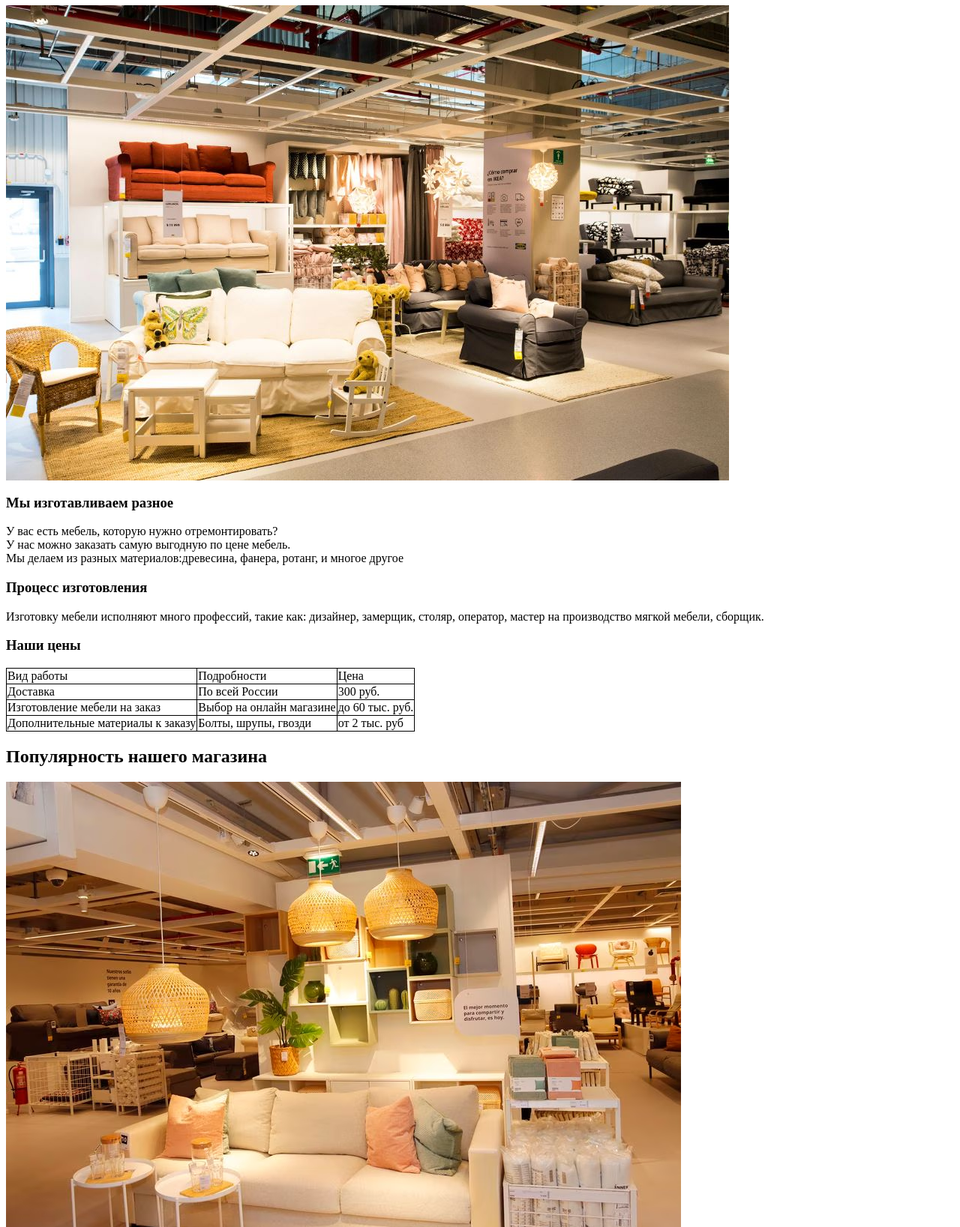
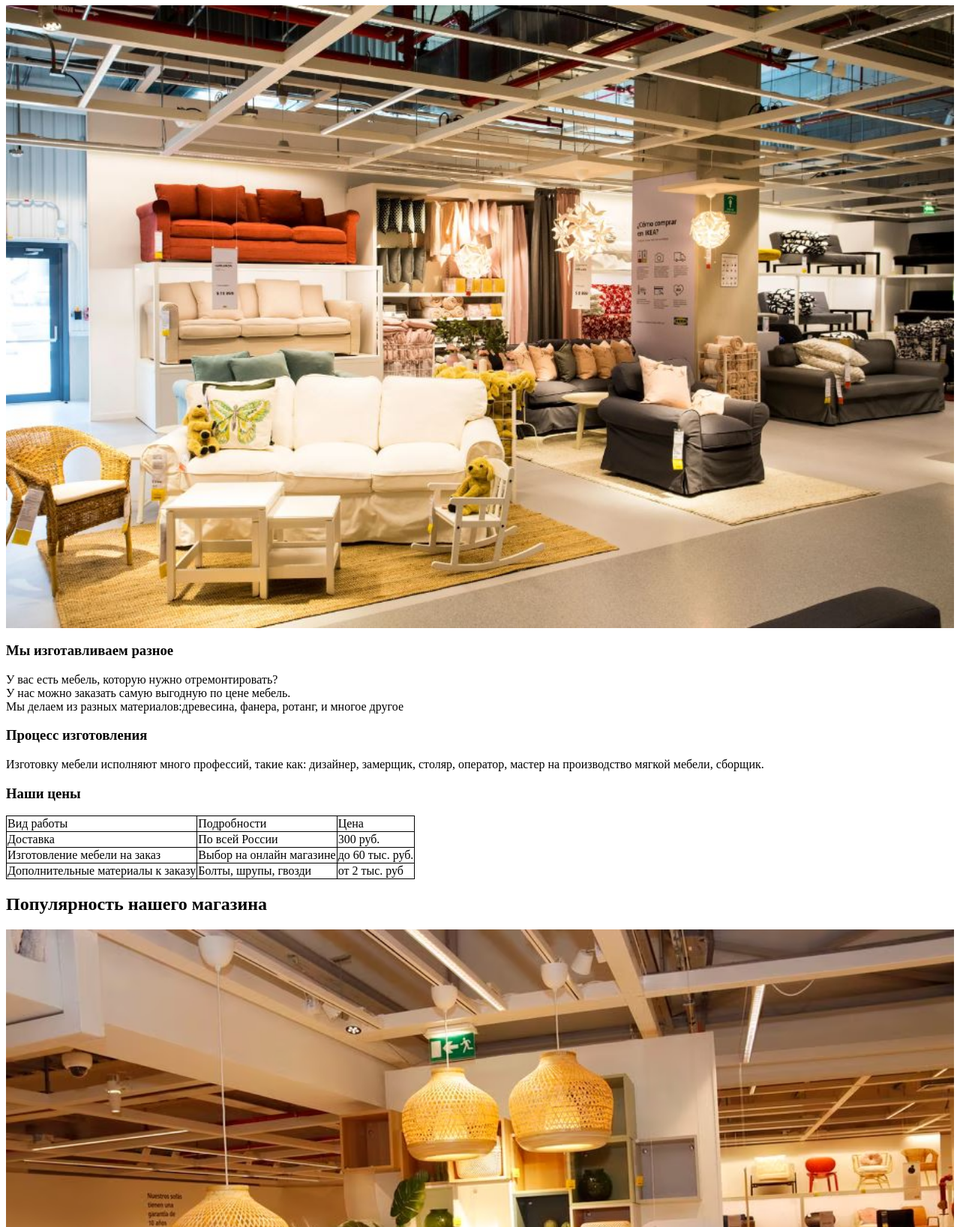
Before and after one commit to Milana221/sport_team, a plain HTML site: page index.html in a window 1280 px wide. Shown: the part 99-1736 px from the top of the page at 75% size. Drawn offline with Linux system fonts and the light colour scheme.

Commit message:
Update index.html

```diff
--- a/index.html
+++ b/index.html
@@ -3,7 +3,7 @@
 <title>Мебельная компания</title>
     <header style="background-color: orange">Мебель.ru</header>
     <main><h1 style="text-align:center">Изготовление мебели на любой вкус</h1>
-        <img src="63515e1a1c83d.jpg">
+        <img src="63515e1a1c83d.jpg"width="100%" >
     <h3>Мы изготавливаем разное</h3>
         <p>У вас есть мебель, которую нужно отремонтировать?
     <br>У нас можно заказать самую выгодную по цене мебель.
@@ -35,7 +35,7 @@
       </tr>
       </table>
     <h2> Популярность нашего магазина</h2>
-        <img src="NHGXCTPVMZG63MLJ2XT7B7HGYQ.avif">
+        <img src="NHGXCTPVMZG63MLJ2XT7B7HGYQ.avif"width="100%">
     <img src="https://drive.google.com/uc?export=view&id=1qCzeIjctFsL6d3uNghoiI-gtg2Dg4rq9">
 <p>Нас можно увидеть на стендах рекламы, конкурсах и прочее.</p></main>
     <footer style="background-color: orange"><p>Адрес: город Красочный, улица Мебели
```
